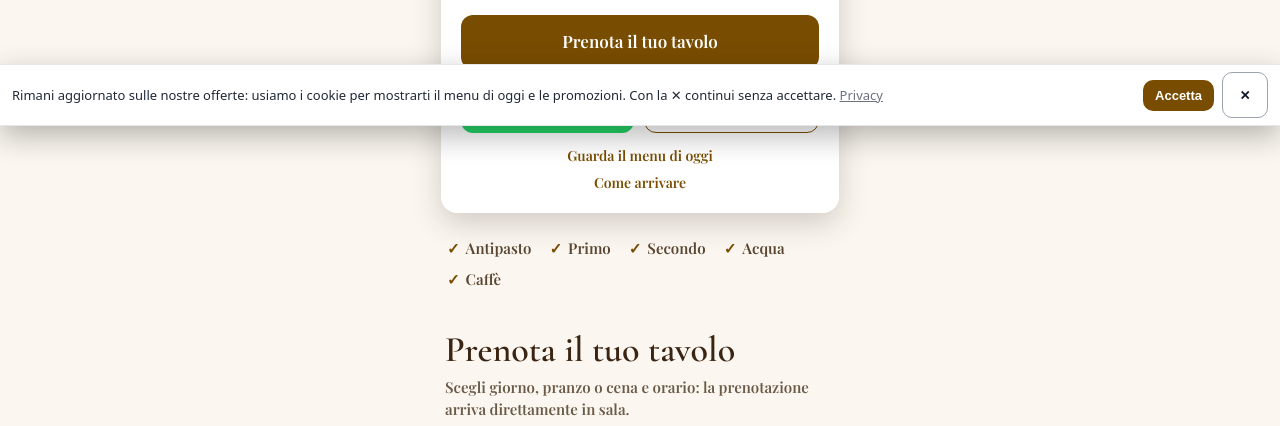
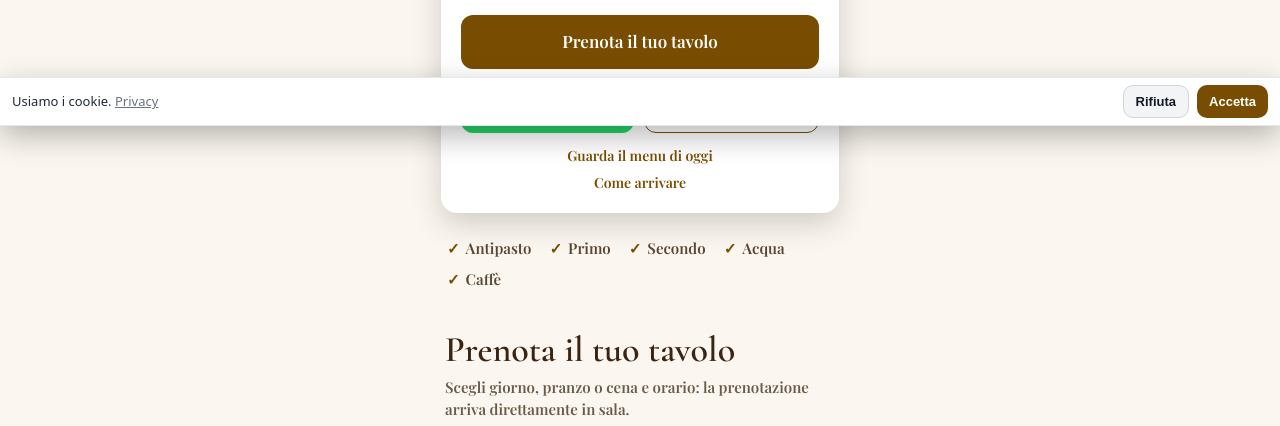
Before and after one commit to ristomanager-it/sito-trattoria-aquila, a plain HTML site: page l/menu-business.html in a window 1280 px wide. Shown: the part 674-1100 px from the top of the page. Drawn offline with nearby package versions, Linux system fonts and the light colour scheme; no server answers; a web font is replaced by a local one.

Commit message:
Aggiorna sito Trattoria dell'Aquila — 01/11/2026

```diff
--- a/l/menu-business.html
+++ b/l/menu-business.html
@@ -21,11 +21,11 @@ window.rfEvento=function(el){if(st()!=='si')return;try{if(window.fbq&&MAP[el])fb
 function banner(){
   var b=document.createElement('div');
   b.style.cssText='position:fixed;left:12px;right:12px;bottom:12px;z-index:9998;background:#fff;color:#1f2937;border:1px solid #e5e7eb;border-radius:14px;padding:14px;box-shadow:0 10px 30px rgba(0,0,0,.28);font:14px/1.45 system-ui,sans-serif;max-width:520px;margin:0 auto;';
-  b.innerHTML='<div style="margin-bottom:10px;">Rimani aggiornato sulle nostre offerte: usiamo i cookie per mostrarti il menu di oggi e le promozioni. Con la \u2715 continui senza accettare. <a href="https://trattoriadellaquila.it/privacy.html" target="_blank" rel="noopener" style="color:#6b7280;text-decoration:underline">Privacy</a></div>'
-    +'<div style="display:flex;gap:8px;align-items:center;"><button id="rf-ck-si" style="flex:1;border:0;background:var(--btn);color:#fff;border-radius:10px;padding:12px;font-weight:800;font-size:15px;">Accetta</button>'
-    +'<button id="rf-ck-no" aria-label="Chiudi e continua senza accettare" title="Chiudi e continua senza accettare" style="flex:0 0 auto;width:46px;height:46px;border:1px solid #9ca3af;background:#fff;color:#111827;border-radius:10px;font-size:20px;line-height:1;font-weight:700;padding:0;">\u2715</button></div>';
+  b.innerHTML='<div style="margin-bottom:10px;">Usiamo i cookie. <a href="https://trattoriadellaquila.it/privacy.html" target="_blank" rel="noopener" style="color:#6b7280;text-decoration:underline">Privacy</a></div>'
+    +'<div style="display:flex;gap:8px;"><button id="rf-ck-no" style="flex:1;border:1px solid #d1d5db;background:#f3f4f6;color:#111827;border-radius:10px;padding:11px;font-weight:700;font-size:14px;">Rifiuta</button>'
+    +'<button id="rf-ck-si" style="flex:1;border:0;background:var(--btn);color:#fff;border-radius:10px;padding:11px;font-weight:800;font-size:14px;">Accetta</button></div>';
   document.body.appendChild(b);
-  function fine(v){try{localStorage.setItem(K,v);}catch(e){}try{window._rfTrack&&window._rfTrack('click',v==='si'?'cookie_accetta':'cookie_chiudi',{valore:'banner'});}catch(e){}b.remove();if(v==='si')carica();}
+  function fine(v){try{localStorage.setItem(K,v);}catch(e){}b.remove();if(v==='si')carica();}
   b.querySelector('#rf-ck-si').onclick=function(){fine('si');};
   b.querySelector('#rf-ck-no').onclick=function(){fine('no');};
 }
@@ -343,6 +343,7 @@ body{background:#fbf7f0;color:#3b2412}
 .lp-frame{display:block;width:100%;height:250px;border:0;border-radius:14px;margin-bottom:14px;background:#e8dcc8}
 </style>
 <script>(function(){var OAI='QPyFkFi1FxZmWzcJdbUQxf',K='rf_consenso';function ok(){try{return localStorage.getItem(K)==='si';}catch(e){return false;}}function wrap(){if(window.__oaiW)return;window.__oaiW=1;var o=window.rfEvento;window.rfEvento=function(el){try{if(o)o(el);if(window.oaiq&&el==='prenotazione_completata')oaiq('measure','lead_created',{type:'customer_action'});}catch(e){}};}function go(){if(window.__oaiOk)return;window.__oaiOk=1;!function(w,d,s,u){if(w.oaiq)return;var q=function(){q.q.push(arguments)};q.q=[];w.oaiq=q;var j=d.createElement(s);j.async=1;j.src=u;var f=d.getElementsByTagName(s)[0];f.parentNode.insertBefore(j,f);}(window,document,'script','https://bzrcdn.openai.com/sdk/oaiq.min.js');oaiq('consent',true);oaiq('init',{pixelId:OAI});oaiq('measure','page_viewed',{type:'contents'});if(document.readyState==='complete')wrap();else window.addEventListener('load',wrap);}if(ok())go();else{var n=0,t=setInterval(function(){if(ok()){clearInterval(t);go();}else if(++n>7200)clearInterval(t);},1000);}})();</script>
+<!-- aggiornato 2026-11-01 -->
 </head>
 <body>
 <main class="lp">
```
